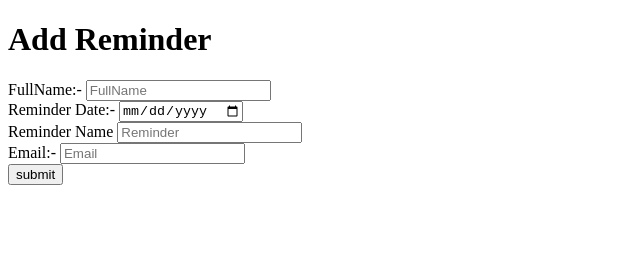
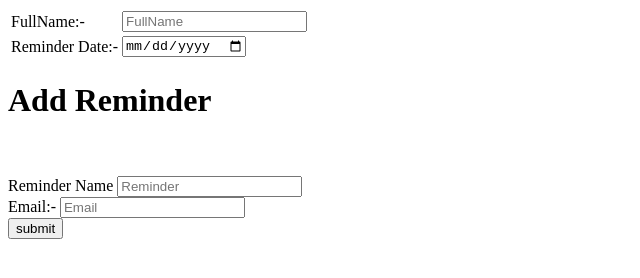
Before and after one commit to Shubham-1605/Event_Reminder, a plain HTML site: page add_reminder/reminder.html in a window 1280 px wide. Shown: the whole page, without its empty margins (0-640 px from the left). Drawn offline with Linux system fonts and the light colour scheme.

Commit message:
added table to html form

```diff
--- a/add_reminder/reminder.html
+++ b/add_reminder/reminder.html
@@ -10,12 +10,23 @@
 
 <body>
     <form class="reminder1" action="#" id="form">
+
+        <table>
+            <tr>
+                <td><label for="text">FullName:-</label> </td>
+                <td><input class="name" type="text" placeholder="FullName" name="" id="text"> </td>
+            </tr>
+            <tr>
+                <td> <label for="date">Reminder Date:-</label>
+                </td>
+                <td> <input class="date" type="date" name="" id="date">
+                </td>
+            </tr>
+          </table>
         <h1>Add Reminder</h1>
-        <label for="text">FullName:-</label>
-        <input class="name" type="text" placeholder="FullName" name="" id="text">
+
+
         <br>
-        <label for="date">Reminder Date:-</label>
-        <input class="date" type="date" name="" id="date">
         <br>
         <label for="reminder">Reminder Name</label>
         <input class="reminder" type="text" placeholder="Reminder" name="" id="reminder">
```
